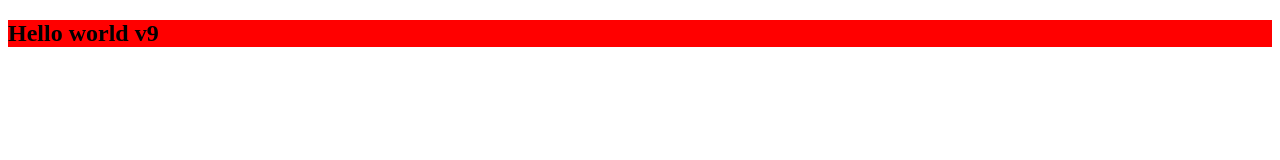
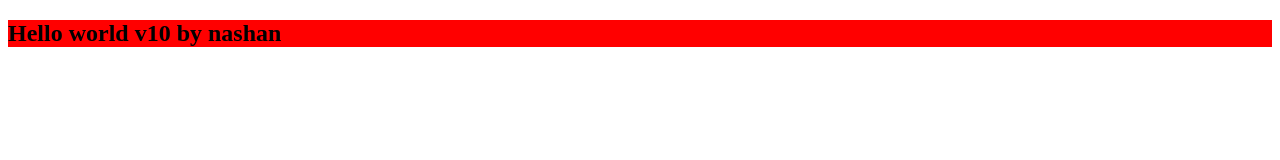
Before and after one commit to nazhan0-dev/learn-git, a plain HTML site: page index.html in a window 1280 px wide. Drawn offline with Linux system fonts and the light colour scheme.

Commit message:
v10 by nashan

```diff
--- a/index.html
+++ b/index.html
@@ -8,7 +8,7 @@
 </head>
 <body>
     <div class="title">
-        <h2>Hello world v9</h2>
+        <h2>Hello world v10 by nashan</h2>
     </div>
 </body>
 </html>
```
